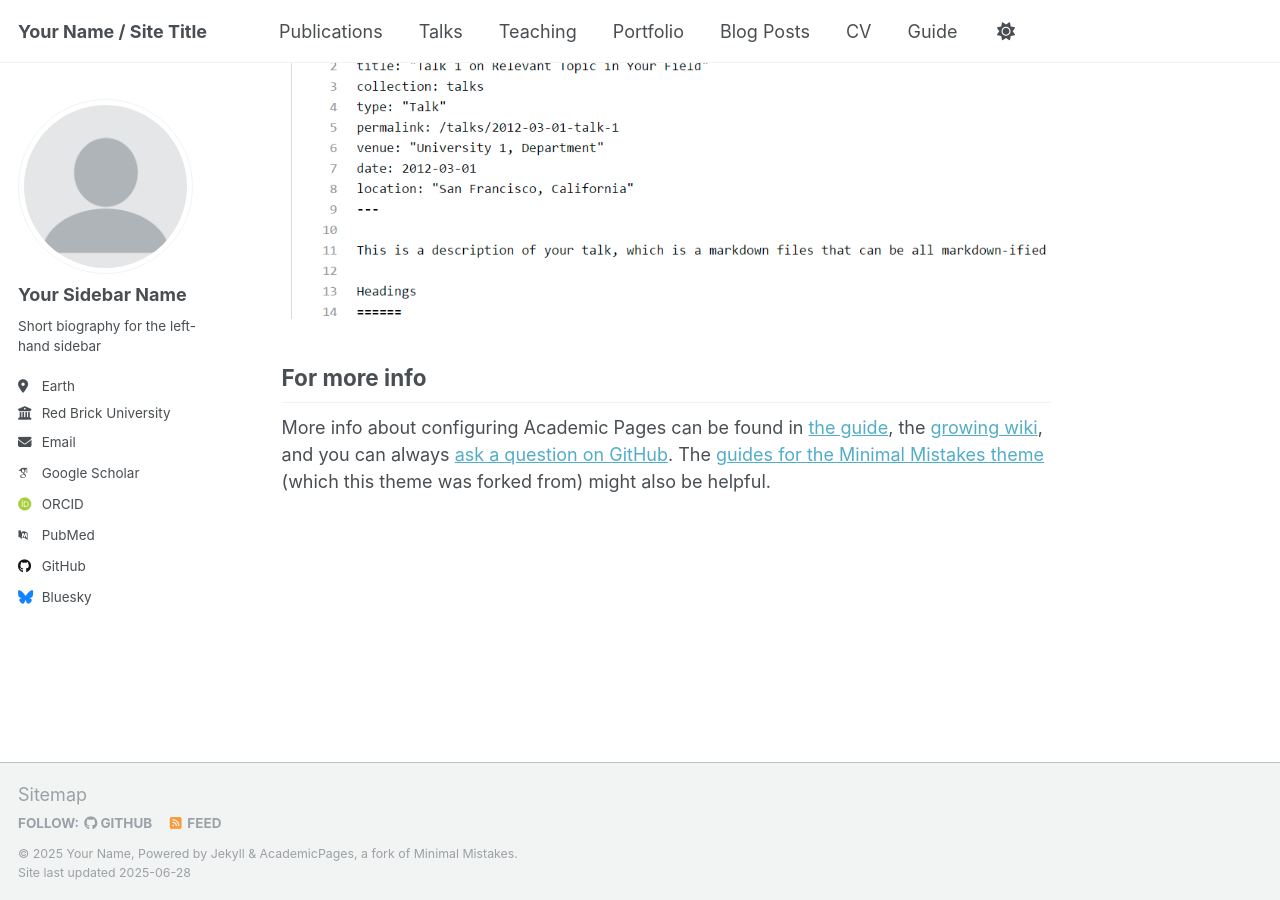
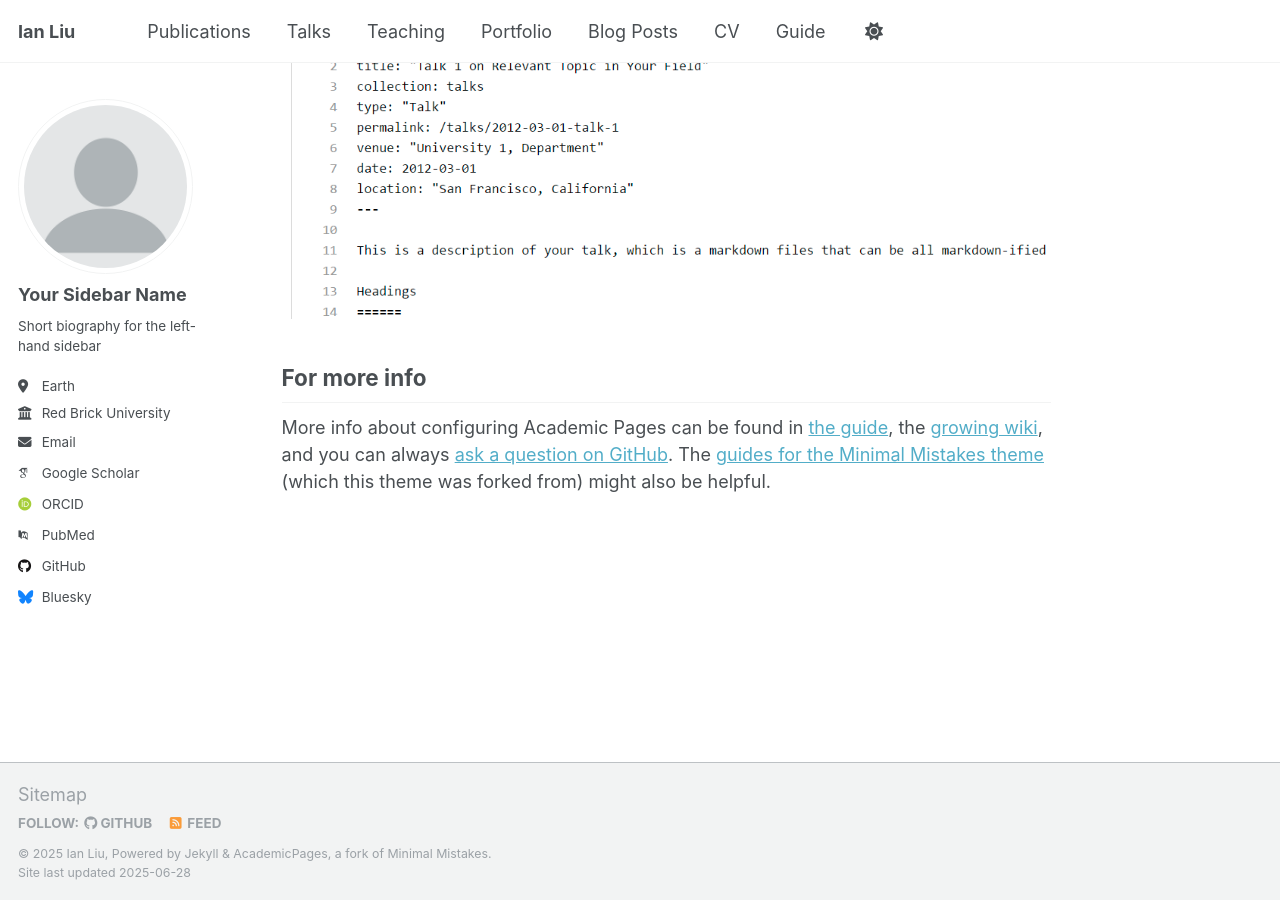
Before and after one commit to Ianyliu/ianyliu.github.io, a Jekyll site: the page built from _pages/about.md, in a window 1280 px wide and 900 px high, scrolled down 2636 px. Built offline with Jekyll 4.4.1, drawn with Linux system fonts in a browser that asks for light colours; some web fonts are replaced.

Commit message:
added names

```diff
--- a/_config.yml
+++ b/_config.yml
@@ -9,13 +9,13 @@
 # Basic Site Settings
 locale                   : "en-US"
 site_theme               : "default"
-title                    : "Your Name / Site Title"
+title                    : "Ian Liu"
 title_separator          : "-"
-name                     : &name "Your Name"
+name                     : &name "Ian Liu"
 description              : &description "personal description"
-url                      : https://academicpages.github.io # the base hostname & protocol for your site e.g. "https://[your GitHub username].github.io" or if you already have some other page hosted on Github then use "https://[your GitHub username].github.io/[Your Repo Name]"
+url                      : https://ianyliu.github.io/ # the base hostname & protocol for your site e.g. "https://[your GitHub username].github.io" or if you already have some other page hosted on Github then use "https://[your GitHub username].github.io/[Your Repo Name]"
 baseurl                  : "" # the subpath of your site, e.g. "/blog"
-repository               : "academicpages/academicpages.github.io"
+repository               : "ianyliu/ianyliu.github.io"
 
 # Site Author - The following control what appear as part of the author content on the side bar.
 #               If a field is blank the icon and link will not appear, otherwise it will be shown.
```
